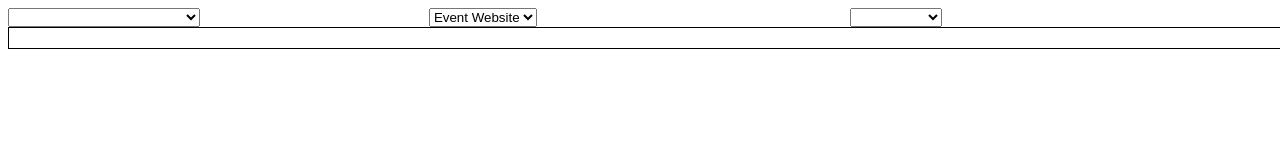
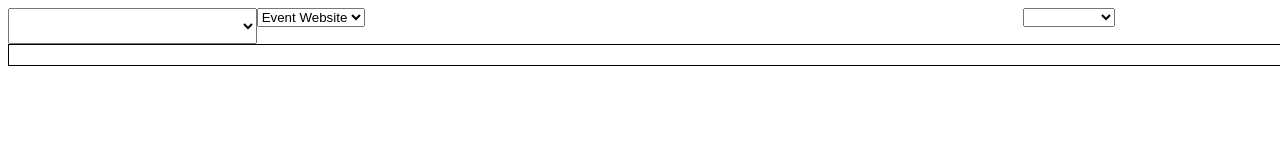
Before and after one commit to ashishcodes4/autoTextGenerator, a plain HTML site: page index.html in a window 1280 px wide. Drawn offline with Linux system fonts and the light colour scheme.

Commit message:
adding new styles for dropdown

```diff
--- a/app.css
+++ b/app.css
@@ -2,6 +2,13 @@
     display: flex;
     width: 100%;
     flex-direction: column;
+}
+
+.top-band {
+    display: block;
+    width: 100%;
+    padding: 0 10%;
+    background-color: #173d66;
 }
 
 .select_type {
@@ -10,7 +17,16 @@
 .select_type >* {
     width: 33.3%;
 }
-
+select#category {
+    width: 100%;
+    height: 36px;
+    margin-right: 20px;
+}
+.subCategory {
+    width: 100%;
+    height: 36px;
+    margin-right: 20px;
+}
 .solution {
     width: 100%;
     border: 1px solid #000;
```
Also changed, not shown: index.html (+1 -1 lines), images/cvent-logo.png (added).
